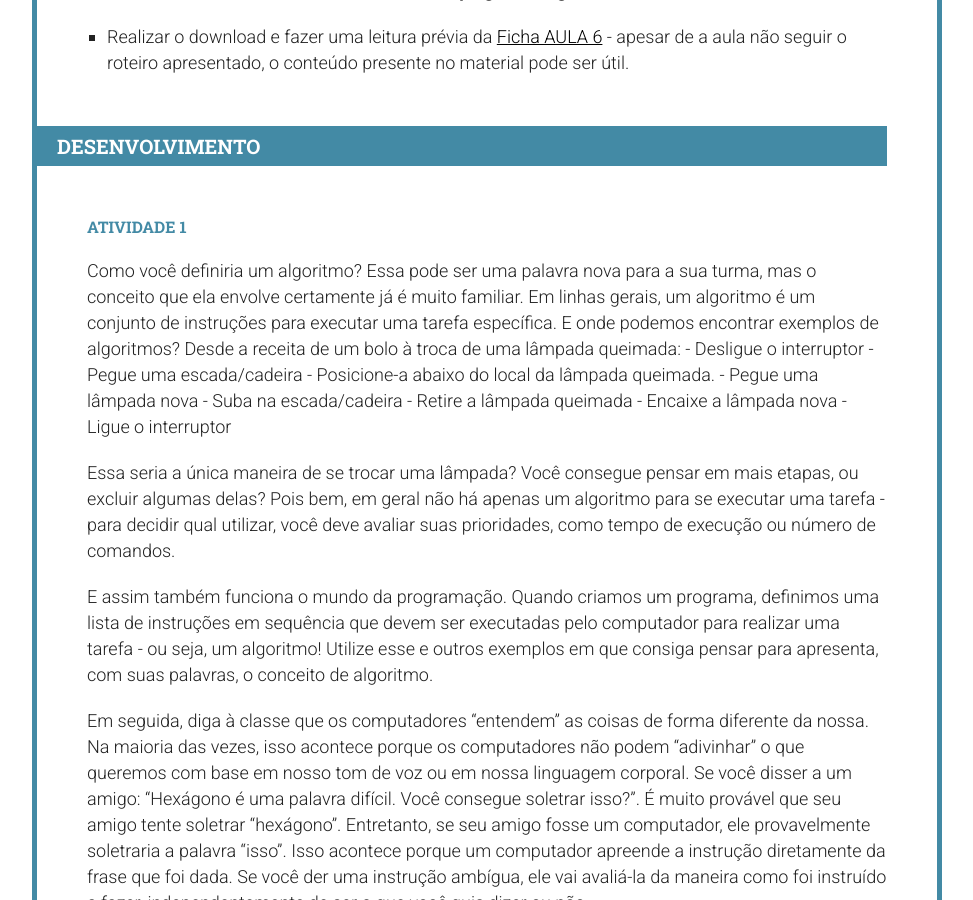
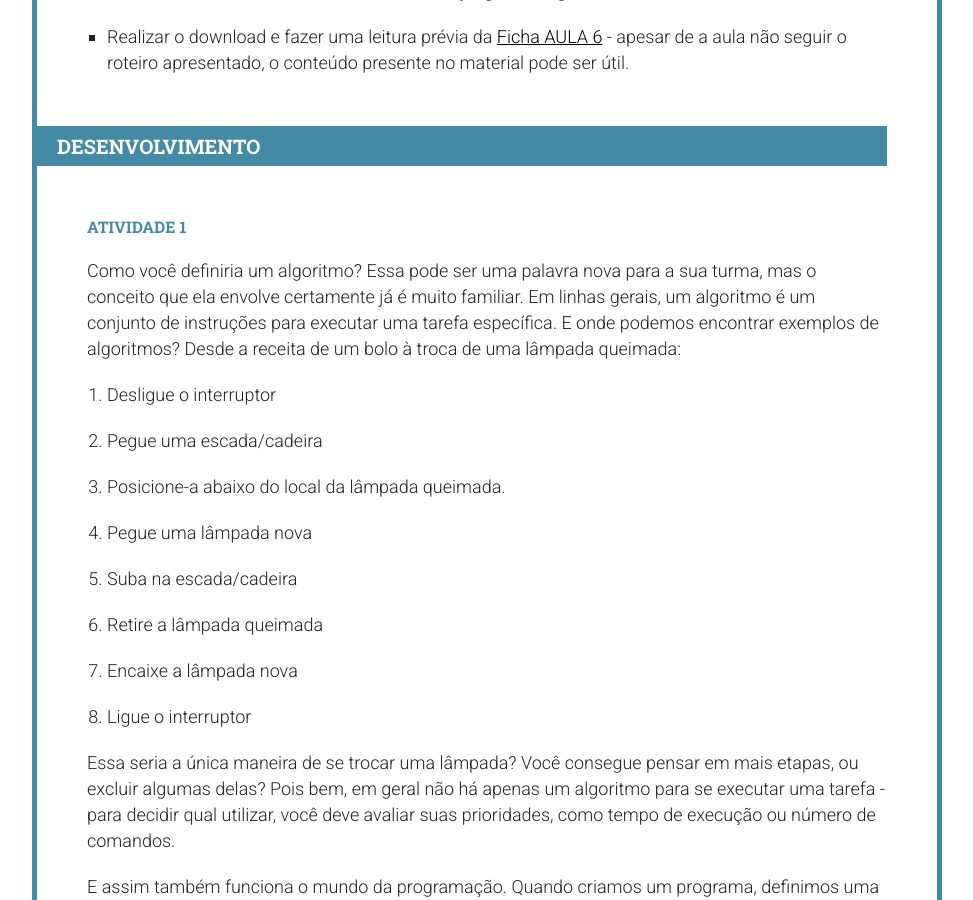
Before and after one commit to Programae/blocos, a Jekyll site: the page built from _posts/2015-01-01-aula07.md, in a window 1280 px wide and 900 px high, scrolled down 1838 px. Shown: the whole window, without its empty margins (153-1126 px from the left). Built offline with Jekyll 4.4.1, drawn with Linux system fonts in a browser that asks for light colours; nearby versions of some CDN libraries; library files that are not in the unit come from our copies; part of the change alters nothing that is shown.

```diff
--- a/_posts/2015-01-01-aula07.md
+++ b/_posts/2015-01-01-aula07.md
@@ -44,14 +44,14 @@ Atividade Desplugada - Algoritmos
 ### Atividade 1
 
 Como você definiria um algoritmo? Essa pode ser uma palavra nova para a sua turma, mas o conceito que ela envolve certamente já é muito familiar. Em linhas gerais, um algoritmo é um conjunto de instruções para executar uma tarefa específica. E onde podemos encontrar exemplos de algoritmos? Desde a receita de um bolo à troca de uma lâmpada queimada:
-    - Desligue o interruptor
-    - Pegue uma escada/cadeira
-    - Posicione-a abaixo do local da lâmpada queimada.
-    - Pegue uma lâmpada nova
-    - Suba na escada/cadeira
-    - Retire a lâmpada queimada
-    - Encaixe a lâmpada nova
-    - Ligue o interruptor
+1. Desligue o interruptor
+2. Pegue uma escada/cadeira
+3. Posicione-a abaixo do local da lâmpada queimada.
+4. Pegue uma lâmpada nova
+5. Suba na escada/cadeira
+6. Retire a lâmpada queimada
+7. Encaixe a lâmpada nova
+8. Ligue o interruptor
 
 Essa seria a única maneira de se trocar uma lâmpada? Você consegue pensar em mais etapas, ou excluir algumas delas? Pois bem, em geral não há apenas um algoritmo para se executar uma tarefa - para decidir qual utilizar, você deve avaliar suas prioridades, como tempo de execução ou número de comandos.
 
```
